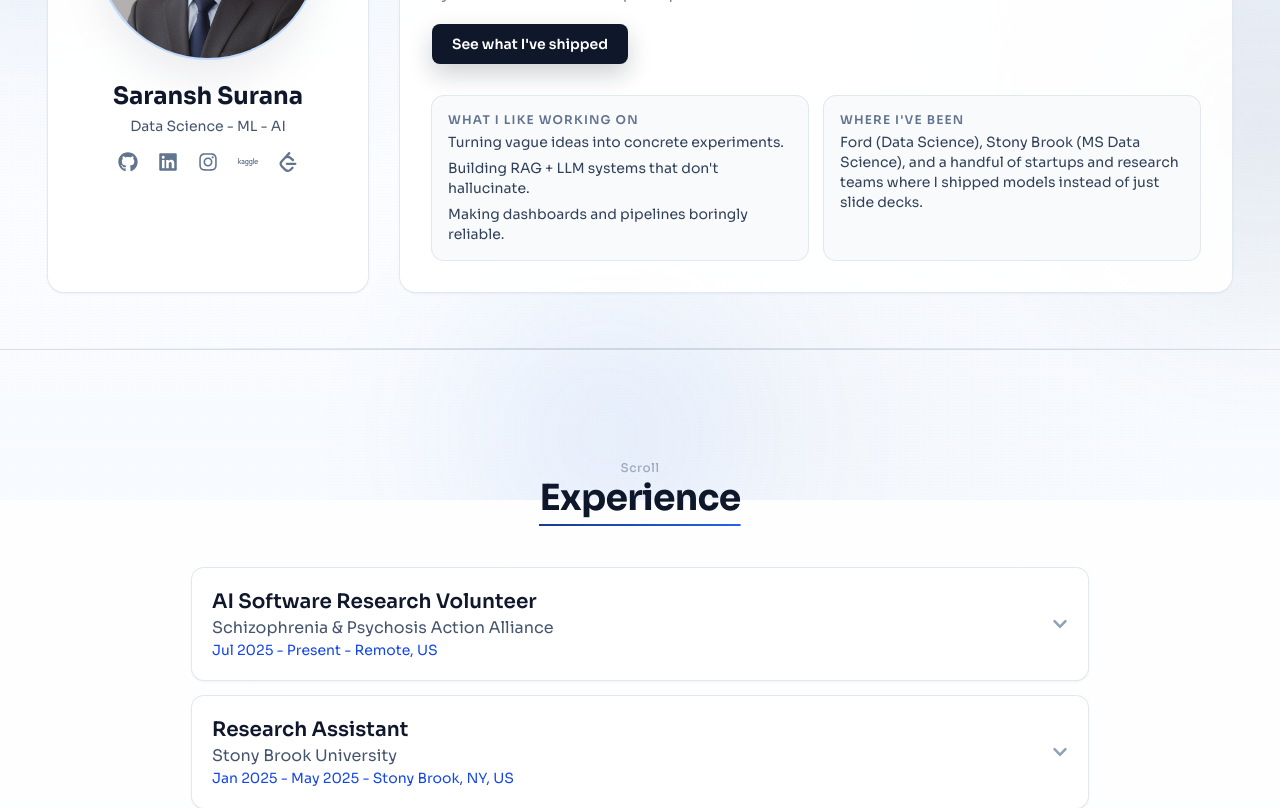
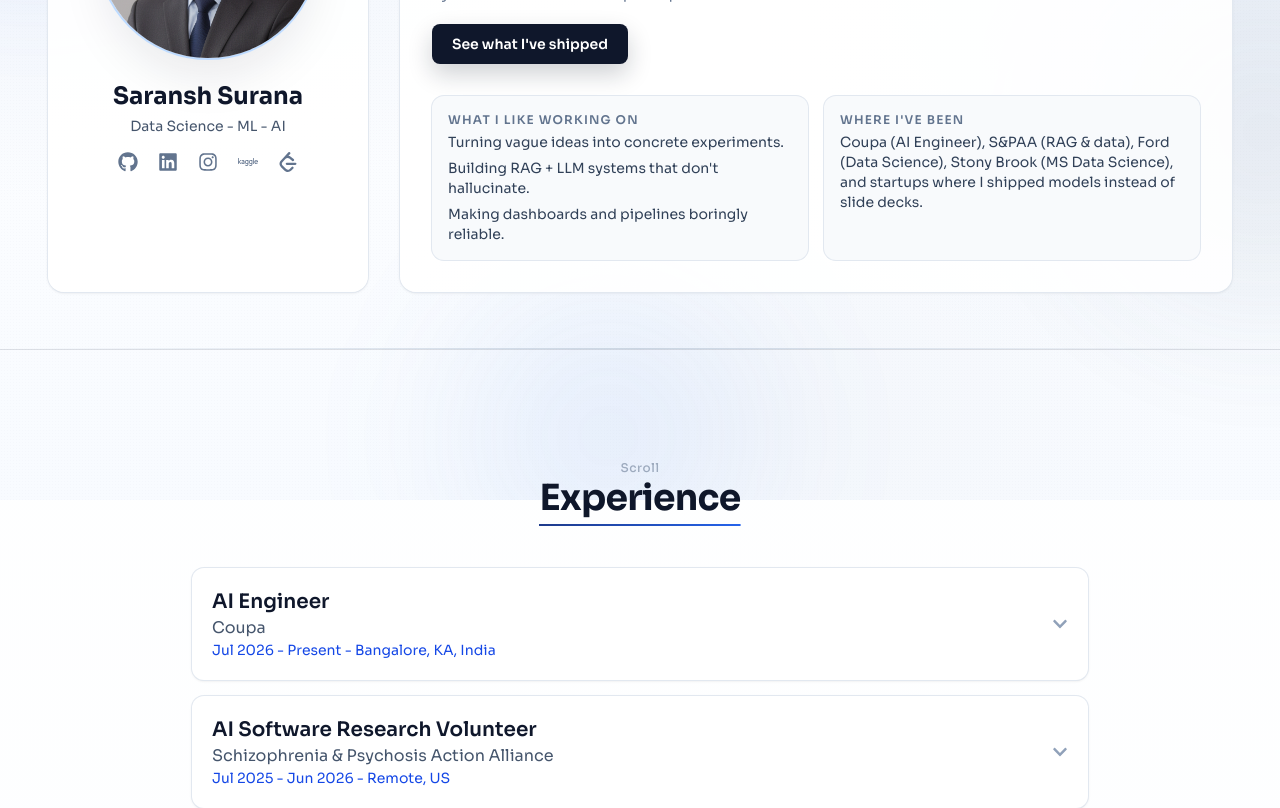
Before and after one commit to kudos07/portfolio-website, a Next.js app: page / in a window 1280 px wide. Shown: the part 300-1108 px from the top of the page. Built offline with nearby package versions, Linux system fonts and the light colour scheme.

Commit message:
Add Coupa role and close S&PAA tenure through June 2026.

```diff
--- a/src/app/components/Experience/Experience.tsx
+++ b/src/app/components/Experience/Experience.tsx
@@ -4,9 +4,17 @@ import { FaChevronDown } from "react-icons/fa";
 
 const EXPERIENCES = [
   {
+    role: "AI Engineer",
+    company: "Coupa",
+    duration: "Jul 2026 - Present",
+    location: "Bangalore, KA, India",
+    bullets: [],
+    tech: [],
+  },
+  {
     role: "AI Software Research Volunteer",
     company: "Schizophrenia & Psychosis Action Alliance",
-    duration: "Jul 2025 - Present",
+    duration: "Jul 2025 - Jun 2026",
     location: "Remote, US",
     bullets: [
       "Built RAG-based structured extraction with JSON Schema guardrails, lifting parse success from 78% to 96% and cutting hallucinations by 25%.",
@@ -99,11 +107,15 @@ export default function Experience() {
                 className={`overflow-hidden transition-all duration-500 ${openIndex === i ? "max-h-[1000px] opacity-100" : "max-h-0 opacity-0"}`}
               >
                 <div className="p-5 pt-0">
-                  <ul className="list-disc list-inside text-slate-700 space-y-2">
-                    {exp.bullets.map((b, idx) => (
-                      <li key={idx}>{b}</li>
-                    ))}
-                  </ul>
+                  {exp.bullets.length > 0 ? (
+                    <ul className="list-disc list-inside text-slate-700 space-y-2">
+                      {exp.bullets.map((b, idx) => (
+                        <li key={idx}>{b}</li>
+                      ))}
+                    </ul>
+                  ) : (
+                    <p className="text-sm text-slate-500 italic">Early in role — details coming soon.</p>
+                  )}
                   {exp.tech?.length > 0 && (
                     <div className="mt-4 flex flex-wrap gap-2">
                       {exp.tech.map((t, idx) => (
--- a/src/app/page.tsx
+++ b/src/app/page.tsx
@@ -158,8 +158,8 @@ export default function Home() {
                   Where I&apos;ve been
                 </h3>
                 <p className="text-sm text-slate-700">
-                  Ford (Data Science), Stony Brook (MS Data Science), and a handful of startups and research teams where
-                  I shipped models instead of just slide decks.
+                  Coupa (AI Engineer), S&amp;PAA (RAG &amp; data), Ford (Data Science), Stony Brook (MS Data Science),
+                  and startups where I shipped models instead of slide decks.
                 </p>
               </div>
             </div>
```
